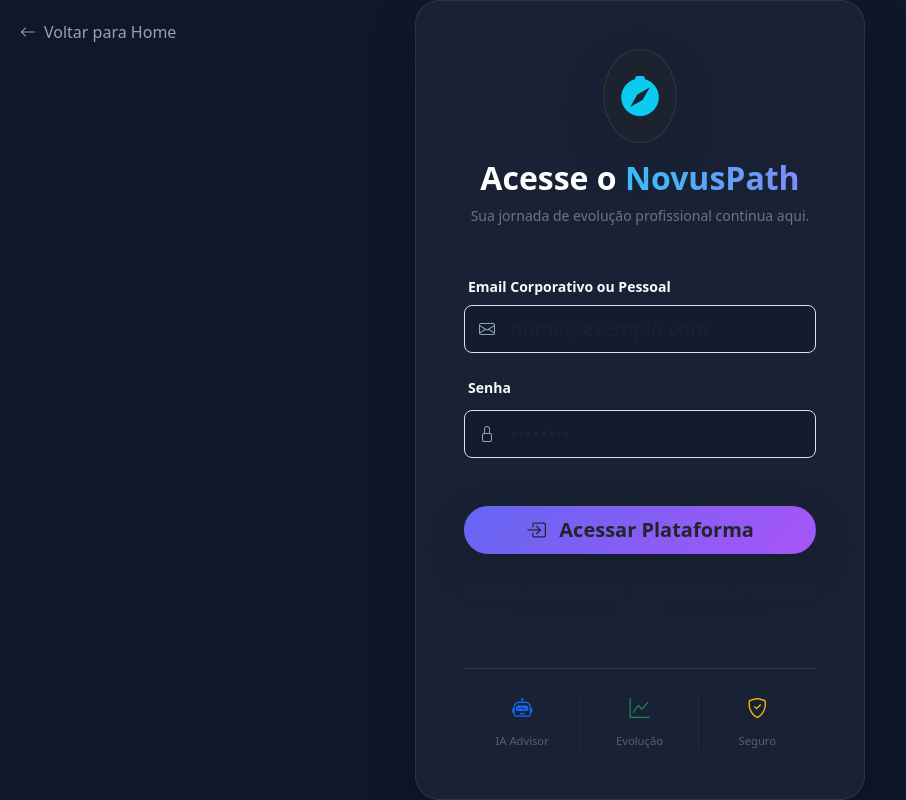
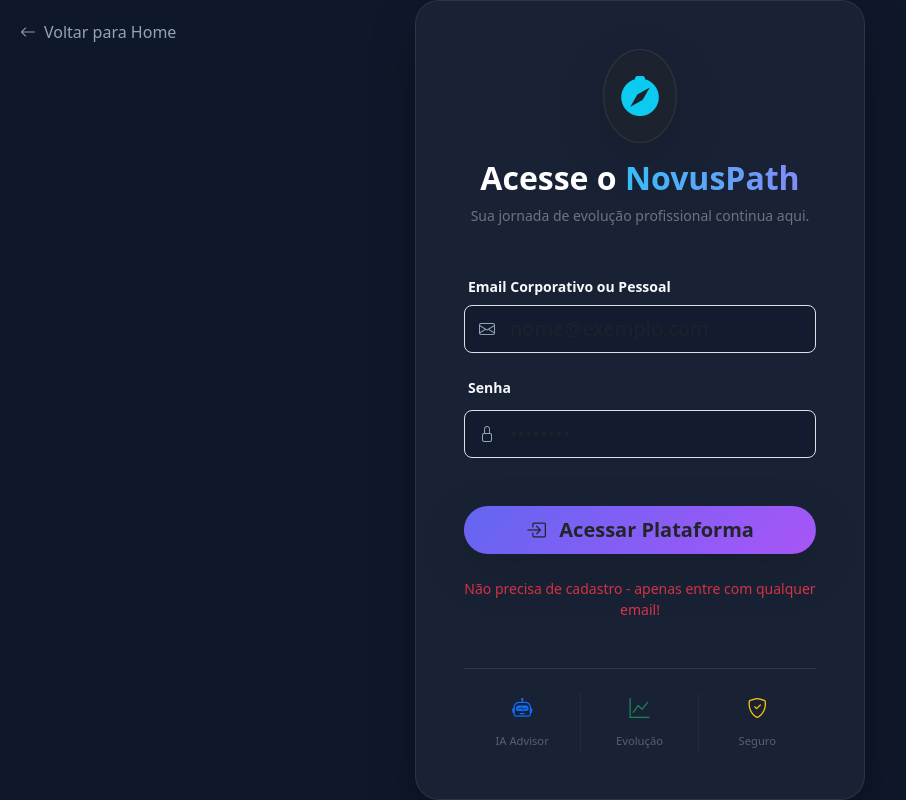
Before and after one commit to ManoelsNetto/NovusPath, a React (Vite) app: page /login in a window 1280 px wide. Shown: the whole page, without its empty margins (0-906 px from the left). Built offline with nearby package versions, Linux system fonts and the light colour scheme.

Commit message:
Primeiro commit: MVP Global Solution 2025 - V3

```diff
--- a/src/pages/Login/index.jsx
+++ b/src/pages/Login/index.jsx
@@ -107,7 +107,7 @@
             )}
           </button>
 
-          <p className="text-center text-muted small mb-0">
+          <p className="text-center text-danger small mb-0">
 
             Não precisa de cadastro - apenas entre com qualquer email!
 
```
